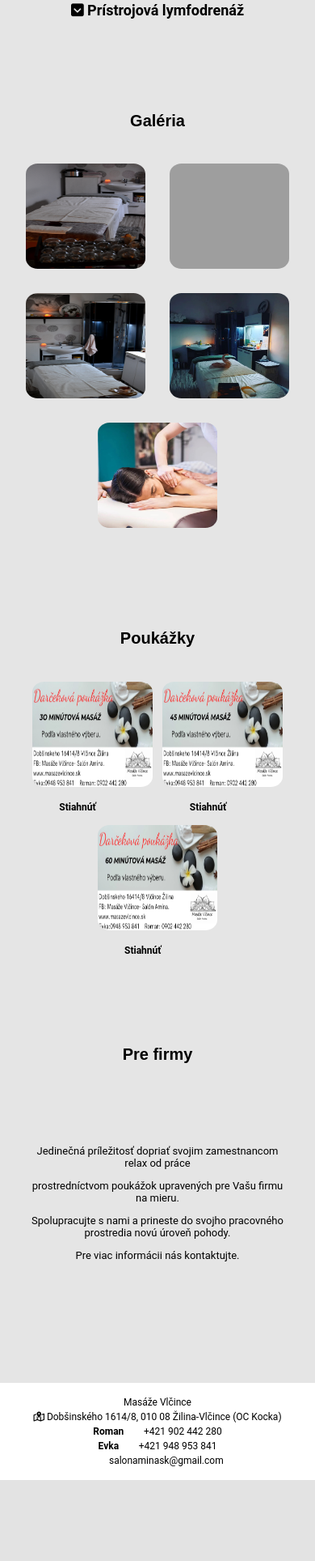
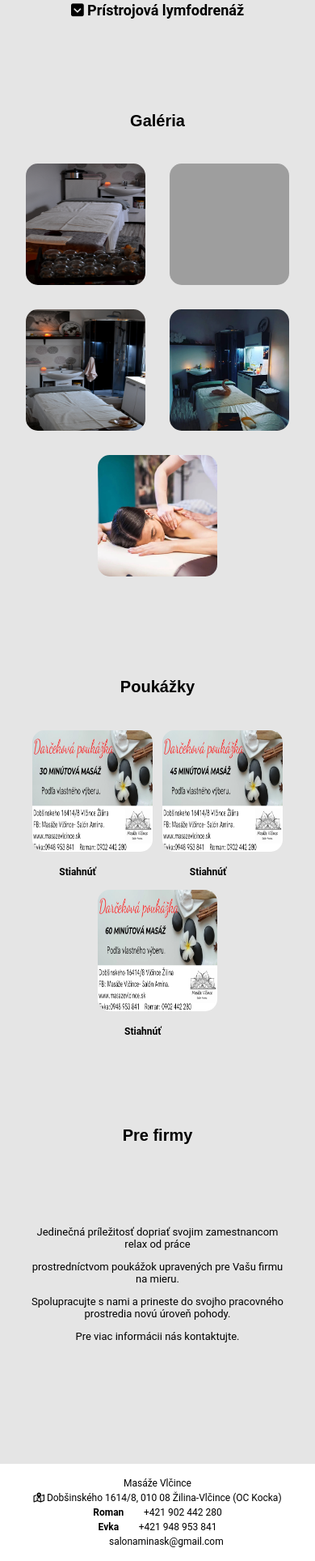
Before and after one commit to Gether1996/Roman, a Django app: page / in a window 390 px wide. Shown: the part 1443-3371 px from the top of the page at 81% size. Before the commit the page ends 3271 px from the top, so only its background shows below. Run offline with Django 4.2, Linux system fonts and the light colour scheme; data comes from the database, SQL or seed files in the repository; some web fonts are replaced; grey boxes are pictures that could not be loaded.

Commit message:
fvsyf
dfv

```diff
--- a/static/style.css
+++ b/static/style.css
@@ -568,3 +568,32 @@ body {
         margin-left: 10px;
     }
 }
+
+
+@media screen and (max-width: 1500px) {
+    .gallery-container img,
+    .voucher-download-container img{
+        height: 400px;
+    }
+}
+
+@media screen and (max-width: 1200px) {
+    .gallery-container img,
+    .voucher-download-container img{
+        height: 300px;
+    }
+}
+
+@media screen and (max-width: 800px) {
+    .gallery-container img,
+    .voucher-download-container img {
+        height: 250px;
+    }
+}
+
+@media screen and (max-width: 600px) {
+    .gallery-container img,
+    .voucher-download-container img {
+        height: 150px;
+    }
+}
```
